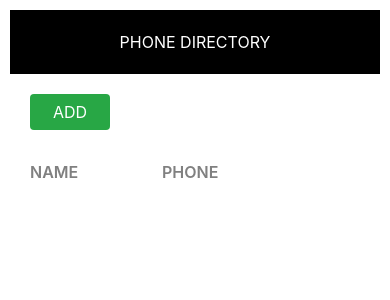
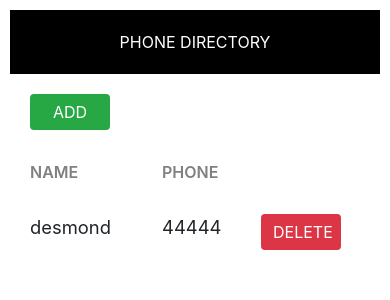
Before and after one commit to vishalmudgal4996/phone-directory, a React (Create React App) app: page / in a window 390 px wide. Shown: the top 300 px of the page. Built offline with nearby package versions, Linux system fonts and the light colour scheme.

Commit message:
“Added ‘PhoneDirectory’ as smart component, renamed ‘App’ as ‘ShowSubscribers’ and converted ‘AddSubscribers’ and ‘ShowSubscribers’ as dumb components”

```diff
--- a/src/AddSubscriber.js
+++ b/src/AddSubscriber.js
@@ -20,6 +20,14 @@
     state[e.target.name] = e.target.value;
     this.setState(state);
   };
+
+  onFormSubmitted = (e) => {
+    e.preventDefault();
+    this.props.addSubscriberHandler(this.state);
+    this.setState({ id: 0, name: "", phone: "" });
+    e.target.reset();
+  };
+
   render() {
     const { name, phone } = this.state;
     return (
@@ -28,7 +36,10 @@
           <Header heading="Add Subscriber" />
           <div className="component-body-container">
             <Button className="btn btn-secondary">Back</Button>
-            <form className="subscriber-form">
+            <form
+              className="subscriber-form"
+              onSubmit={this.onFormSubmitted.bind(this)}
+            >
               <div className="form-group">
                 <label htmlFor="name" className="label-control" name="name">
                   Name:
--- /dev/null
+++ b/src/PhoneDirectory.js
@@ -0,0 +1,37 @@
+import React, { Component } from "react";
+import AddSubscriber from "./AddSubscriber";
+import ShowSubscribers from "./ShowSubscribers";
+
+class PhoneDirectory extends Component {
+  constructor() {
+    super();
+    this.state = {
+      subscribersList: [
+        {
+          id: 1,
+          name: "desmond",
+          phone: "44444",
+        },
+      ],
+    };
+  }
+
+  addSubscriberHandler = (newSubscriber) => {
+    let subscribersList = this.state.subscribersList;
+
+    if (subscribersList.length > 0) {
+      newSubscriber.id = subscribersList[subscribersList.length - 1].id + 1;
+    } else {
+      newSubscriber.id = 1;
+    }
+    subscribersList.push(newSubscriber);
+    this.setState({ subscribersList: subscribersList });
+    console.log(this.state.subscribersList);
+  };
+  render() {
+    // return <AddSubscriber addSubscriberHandler={this.addSubscriberHandler} />;
+    return <ShowSubscribers subscribersList={this.state.subscribersList} />;
+  }
+}
+
+export default PhoneDirectory;
--- a/src/App.js
+++ b/src/ShowSubscribers.js
@@ -3,29 +3,10 @@
 import { Button } from "react-bootstrap";
 import "bootstrap/dist/css/bootstrap.min.css";
 import Header from "./Header";
-import "./App.css";
+import "./ShowSubscribers.css";
 
-class App extends Component {
-  constructor() {
-    super();
-    this.state = {
-      subscribersListToShow: [],
-    };
-  }
+class ShowSubscribers extends Component {
   render() {
-    // let subscribers = [
-    //   {
-    //     id: 1,
-    //     name: "Desmond Miles",
-    //     phone: 9999999999,
-    //   },
-    //   {
-    //     id: 2,
-    //     name: "Haytham Kenway",
-    //     phone: 8888888888,
-    //   },
-    // ];
-
     return (
       <Fragment>
         <div className="component-container">
@@ -40,7 +21,7 @@
                 Phone
               </span>
             </div>
-            {this.state.subscribersListToShow.map((sub) => {
+            {this.props.subscribersList.map((sub) => {
               return (
                 <div key={sub.id} className="grid-container">
                   <span className="grid-item">{sub.name}</span>
@@ -56,4 +37,4 @@
   }
 }
 
-export default App;
+export default ShowSubscribers;
--- a/src/index.js
+++ b/src/index.js
@@ -1,16 +1,15 @@
 import React from "react";
 import ReactDOM from "react-dom";
 import "./index.css";
-import App from "./App";
-import AddSubscriber from "./AddSubscriber";
 import "bootstrap/dist/css/bootstrap.min.css";
 import "bootstrap/dist/js/bootstrap.bundle.min";
 import * as serviceWorker from "./serviceWorker";
 import "./common/Common.css";
+import PhoneDirectory from "./PhoneDirectory";
 
 ReactDOM.render(
   <React.StrictMode>
-    <App />
+    <PhoneDirectory />
   </React.StrictMode>,
   document.getElementById("root")
 );
```
Also changed, not shown: src/ShowSubscribers.css (renamed from src/App.css).
